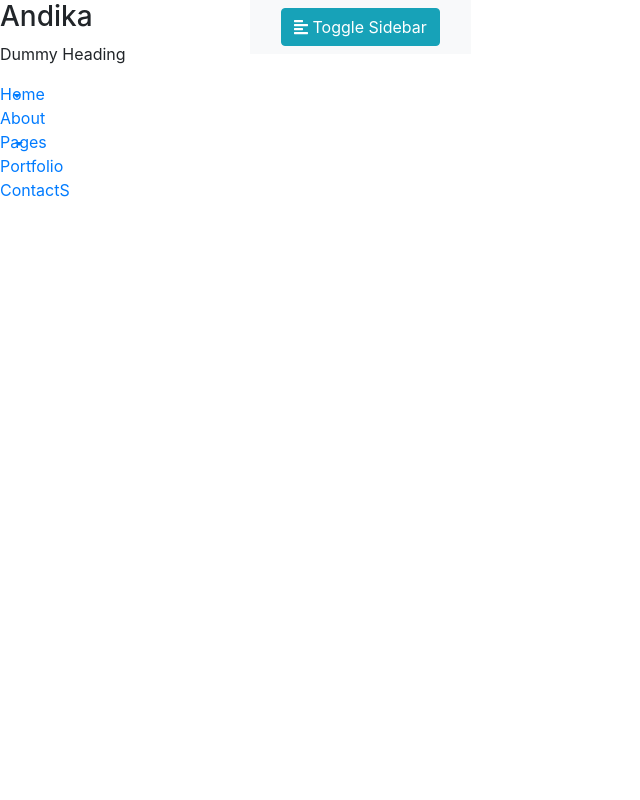
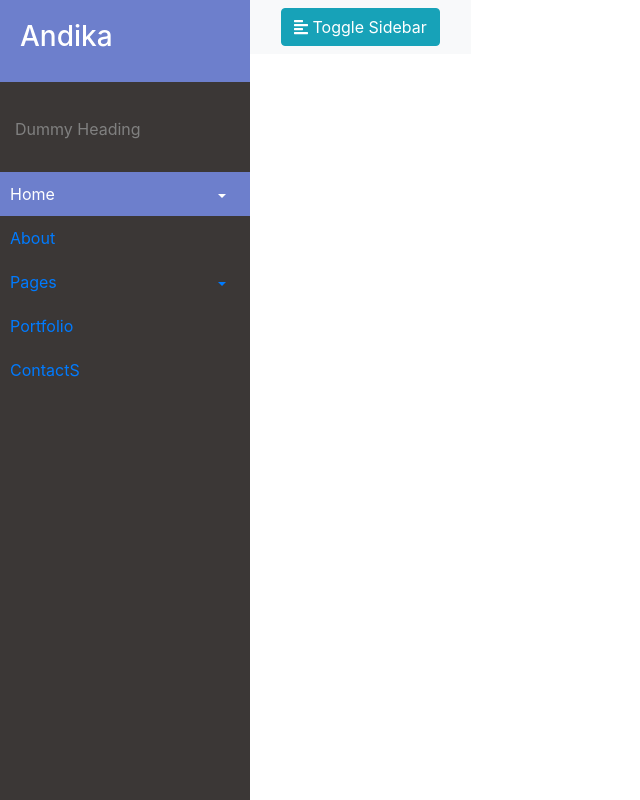
Before and after one commit to Fic21/tabgdika, a PHP site: page / in a window 1280 px wide. Shown: the whole page, without its empty margins (0-640 px from the left). Run offline with PHP 8.4, Linux system fonts and the light colour scheme; some libraries are stand-ins or nearby versions.

Commit message:
Update style.css

```diff
--- a/css/style.css
+++ b/css/style.css
@@ -5,10 +5,12 @@
 }
 
 #sidebar{
+	/*for posisition*/
 	min-width: 250px;
 	max-width: 250px;
 	min-height: 100vh;
 }
+
 
 #sidebar.active{
 	margin-left: -250px;
@@ -25,3 +27,46 @@ a[data-toggle='collapse']{
 	right: 20px;
 	transform: translate(-50%);
 }
+
+@media(max-width: 768px){
+	#sidebar{
+		margin-left: -250px;
+	}
+	#sidebar.active{
+		margin-left: 0;
+	}
+}
+
+@import "https://fonts.googleapis.com/css?family=Poppins:300,400,500,600,700";
+
+#sidebar{
+	/*for desain*/
+	background: #3b3736;
+	color: #fff;
+	transition: all 0.3s;
+}
+
+#sidebar .sidebar-header{
+	padding: 20px;
+    background: #6d7fcc;
+}
+
+#sidebar ul.components{
+	padding: 20px 0;
+}
+
+#sidebar ul p{
+	color: gray;
+	padding: 15px;
+}
+
+#sidebar ul li a{
+	padding: 10px;
+	font-size: 1em;
+	display: block;
+}
+
+#sidebar ul li.active > a, a[aria-expanded="true"]{
+	color:#fff;
+	background:#6d7fcc;
+}
```
